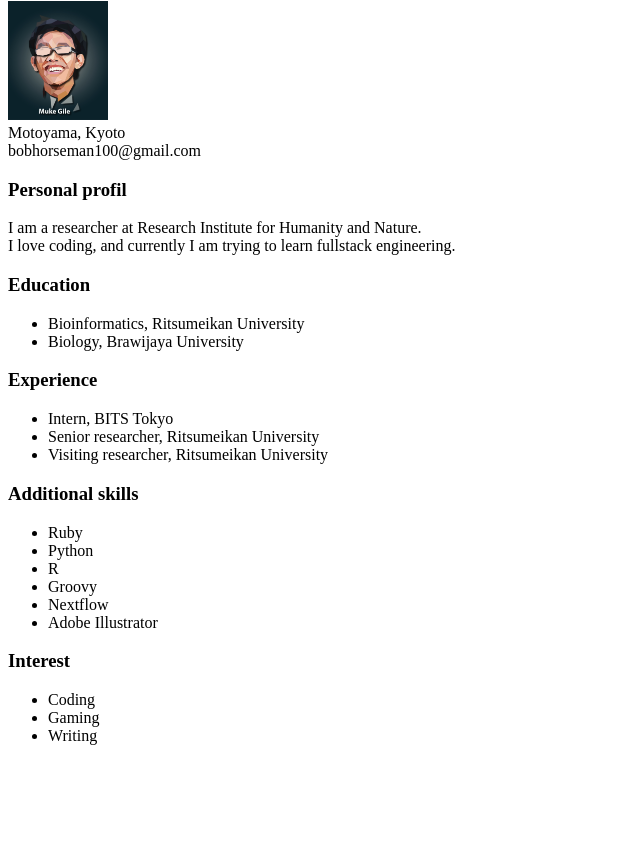
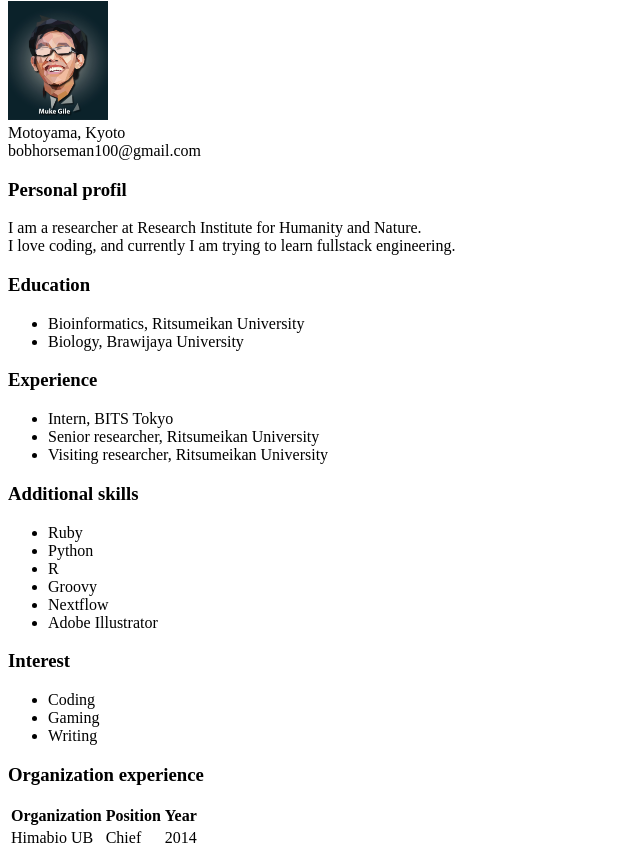
Before and after one commit to fahmibob/latihan-1, a plain HTML site: page Fahmi_latihan_html.html in a window 1280 px wide. Shown: the part 79-937 px from the top of the page, without its empty margins (0-640 px from the left). Before the commit the page ends 840 px from the top, so only its background shows below. Drawn offline with Linux system fonts and the light colour scheme.

Commit message:
init project

```diff
--- a/Fahmi_latihan_html.html
+++ b/Fahmi_latihan_html.html
@@ -2,6 +2,7 @@
 <html>
   <head>
     <title>Muhamad Fahmi</title>
+    <link rel="icon" type="image/x-icon" href="./favicon.ico" />
   </head>
   <body>
     <h1>Muhamad Fahmi</h1>
@@ -64,5 +65,20 @@
         <li>Writing</li>
       </ul>
     </section>
+    <!-- section interest-->
+    <section>
+      <h3>Organization experience</h3>
+      <table>
+        <tr>
+          <th>Organization</th>
+          <th>Position</th>
+          <th>Year</th>
+        </tr>
+        <tr>
+          <td>Himabio UB</td>
+          <td>Chief</td>
+          <td>2014</td>
+        </tr>
+    </section>
   </body>
 </html>
```
